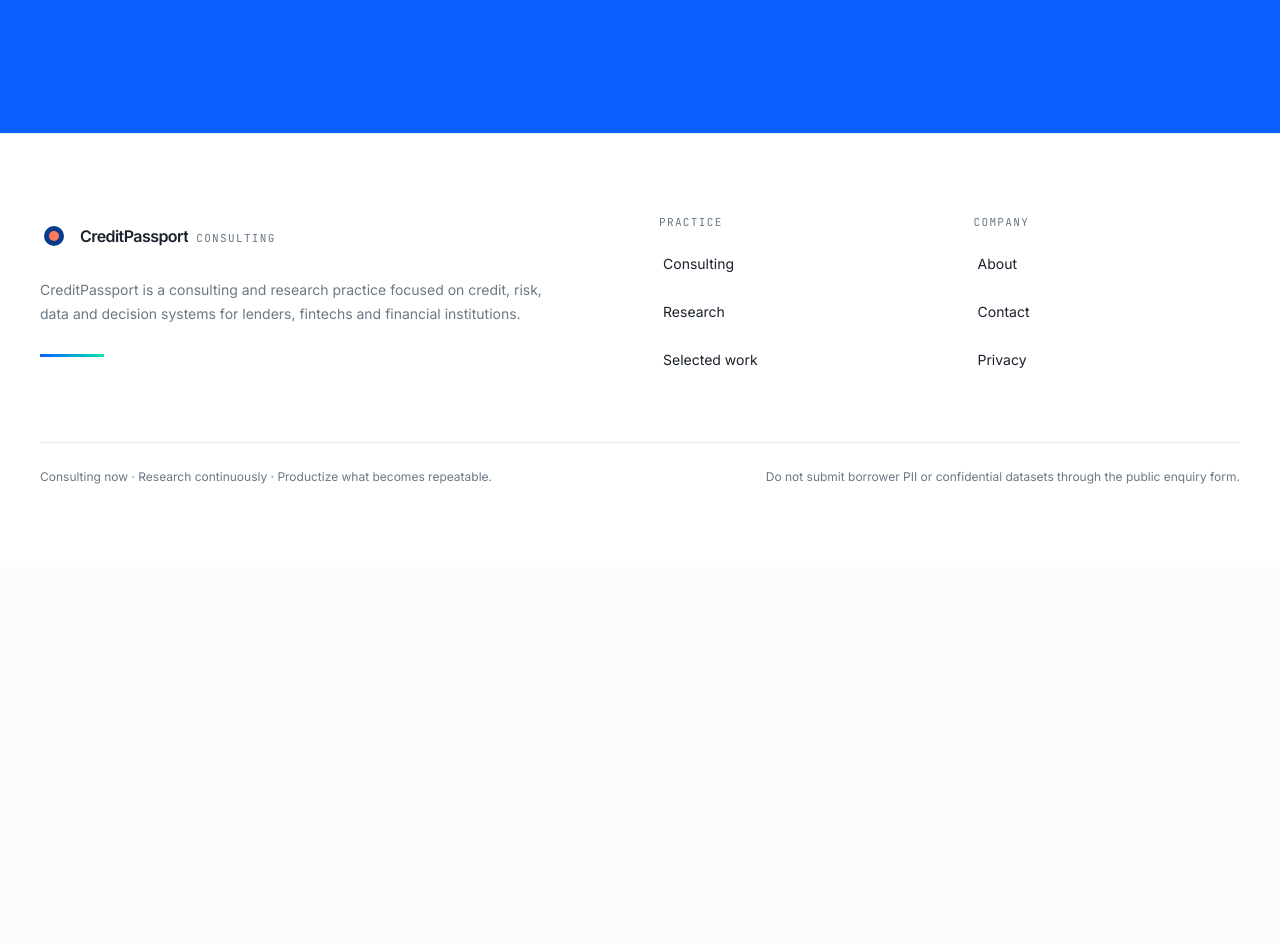
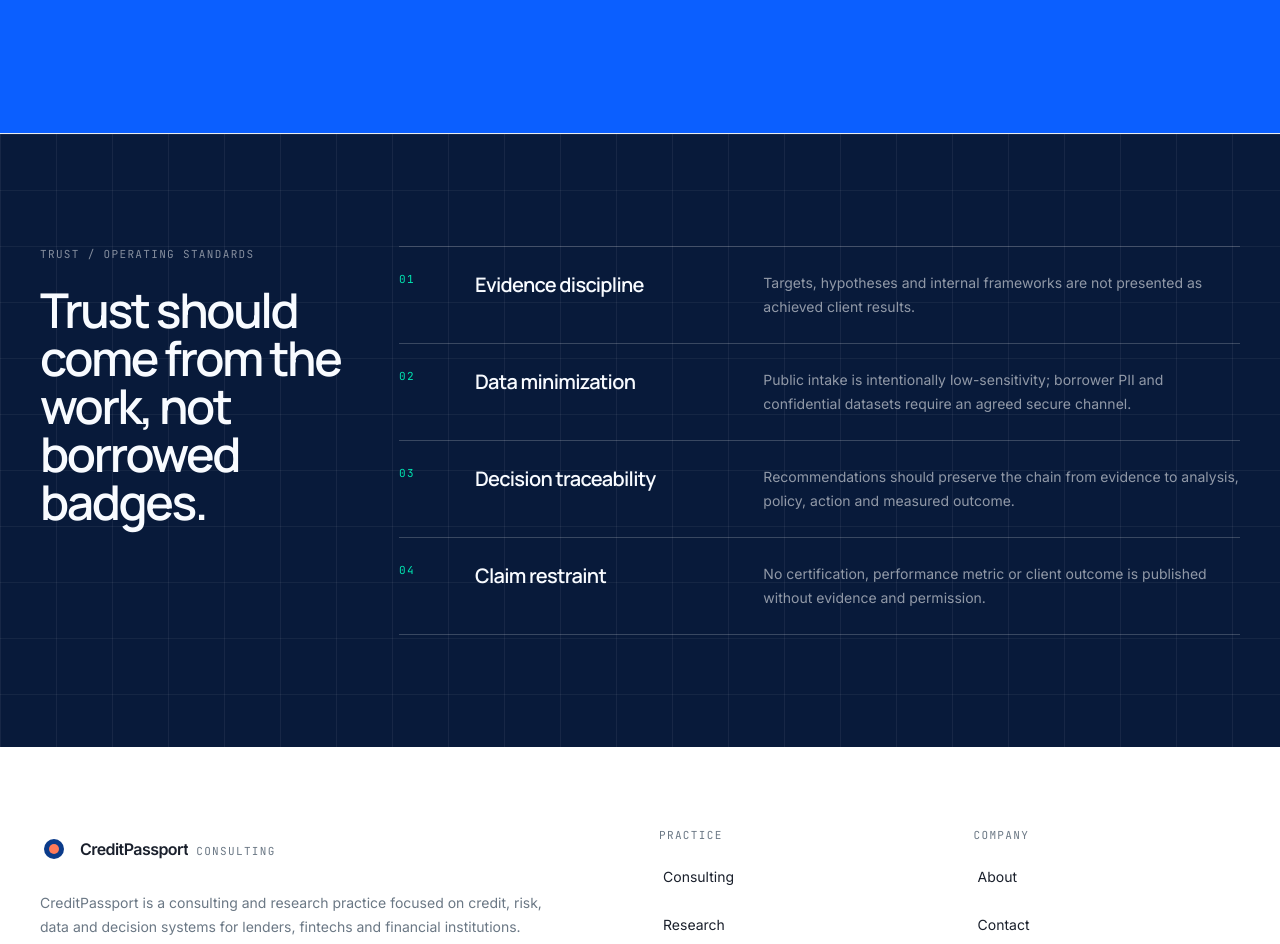
Before and after one commit to AdepojuJeremy/credit-passport-consultancy, a Next.js app: page / in a window 1280 px wide. Shown: the part 8020-8964 px from the top of the page. Before the commit the page ends 8587 px from the top, so only its background shows below. Built offline with nearby package versions, Linux system fonts and the light colour scheme; no server answers.

Commit message:
feat: add evidence-based trust section

```diff
--- a/components/site-footer.tsx
+++ b/components/site-footer.tsx
@@ -13,9 +13,38 @@ const companyLinks = [
   { label: "Privacy", href: "/privacy" },
 ];
 
+const trustPrinciples = [
+  ["01", "Evidence discipline", "Targets, hypotheses and internal frameworks are not presented as achieved client results."],
+  ["02", "Data minimization", "Public intake is intentionally low-sensitivity; borrower PII and confidential datasets require an agreed secure channel."],
+  ["03", "Decision traceability", "Recommendations should preserve the chain from evidence to analysis, policy, action and measured outcome."],
+  ["04", "Claim restraint", "No certification, performance metric or client outcome is published without evidence and permission."],
+];
+
 export function SiteFooter() {
   return (
     <footer className="border-t hairline bg-[color:var(--surface)]">
+      <section className="inverse-grid bg-[color:var(--inverse)] text-[color:var(--inverse-foreground)]">
+        <div className="site-container py-20 md:py-28">
+          <div className="grid gap-10 md:grid-cols-[0.55fr_1.45fr]">
+            <div>
+              <p className="kicker text-white/50">Trust / Operating standards</p>
+              <h2 className="mt-6 max-w-md font-[family-name:var(--font-manrope)] text-4xl font-semibold tracking-[-0.05em] md:text-5xl">
+                Trust should come from the work, not borrowed badges.
+              </h2>
+            </div>
+            <div className="border-t border-white/20">
+              {trustPrinciples.map(([number, title, copy]) => (
+                <div key={number} className="grid gap-4 border-b border-white/20 py-6 md:grid-cols-[60px_0.8fr_1.4fr] md:items-start">
+                  <span className="kicker text-[color:var(--brand-mint)]">{number}</span>
+                  <h3 className="font-[family-name:var(--font-manrope)] text-xl font-semibold tracking-[-0.035em]">{title}</h3>
+                  <p className="max-w-xl text-sm leading-6 text-white/55">{copy}</p>
+                </div>
+              ))}
+            </div>
+          </div>
+        </div>
+      </section>
+
       <div className="site-container py-14 md:py-20">
         <div className="grid gap-12 md:grid-cols-[1.5fr_0.7fr_0.7fr]">
           <div>
```
